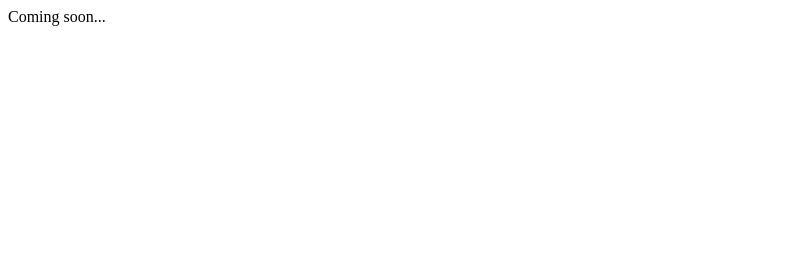
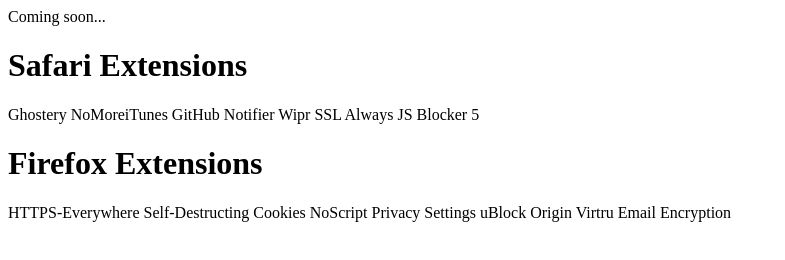
Before and after one commit to ajkblue/ajkblue.github.io, a plain HTML site: page index.html in a window 1280 px wide. Shown: the whole page, without its empty margins (0-785 px from the left). Drawn offline with Linux system fonts and the light colour scheme.

Commit message:
New info
added browser extensions

```diff
--- a/index.html
+++ b/index.html
@@ -7,6 +7,21 @@
 
 <body>
 Coming soon...
+<br>
+<h1>Safari Extensions</h1>
+Ghostery
+NoMoreiTunes
+GitHub Notifier
+Wipr
+SSL Always
+JS Blocker 5
+<h1>Firefox Extensions</h1>
+HTTPS-Everywhere
+Self-Destructing Cookies
+NoScript
+Privacy Settings
+uBlock Origin
+Virtru Email Encryption
 </body>
 
 </html>
```
